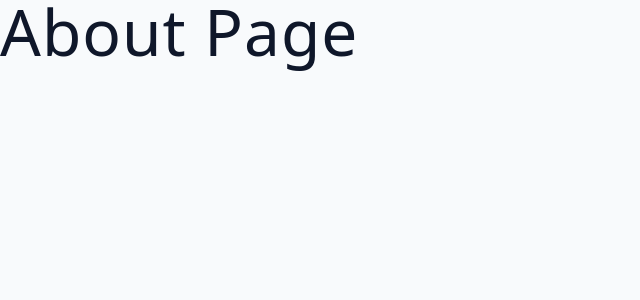
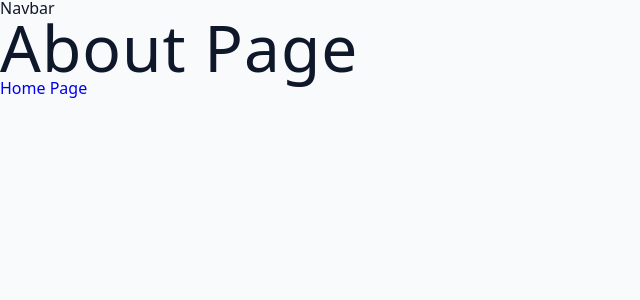
Before and after one commit to notacoham/cocktail-db, a React (Vite) app: page /about in a window 1280 px wide. Shown: the top 300 px of the page, without its empty margins (0-640 px from the left). Built offline with nearby package versions, Linux system fonts and the light colour scheme.

Commit message:
Nest Pages using Router

```diff
--- a/src/App.jsx
+++ b/src/App.jsx
@@ -12,10 +12,24 @@
   {
     path: '/',
     element: <HomeLayout />,
-  },
-  {
-    path: '/about',
-    element: <About />,
+    children: [
+      {
+        index: true,
+        element: <Landing />,
+      },
+      {
+        path: 'cocktail',
+        element: <Cocktail />,
+      },
+      {
+        path: 'newsletter',
+        element: <Newsletter />,
+      },
+      {
+        path: 'about',
+        element: <About />,
+      },
+    ],
   },
 ]);
 
--- a/src/pages/About.jsx
+++ b/src/pages/About.jsx
@@ -1,7 +1,13 @@
 import React from 'react';
+import { Link } from 'react-router-dom';
 
 const About = () => {
-  return <h1>About Page</h1>;
+  return (
+    <div>
+      <h1>About Page</h1>
+      <Link to="/">Home Page</Link>
+    </div>
+  );
 };
 
 export default About;
--- a/src/pages/HomeLayout.jsx
+++ b/src/pages/HomeLayout.jsx
@@ -1,7 +1,13 @@
 import React from 'react';
+import { Outlet } from 'react-router-dom';
 
 const HomeLayout = () => {
-  return <h1>HomeLayout Page</h1>;
+  return (
+    <div>
+      <nav>Navbar</nav>
+      <Outlet />
+    </div>
+  );
 };
 
 export default HomeLayout;
```
